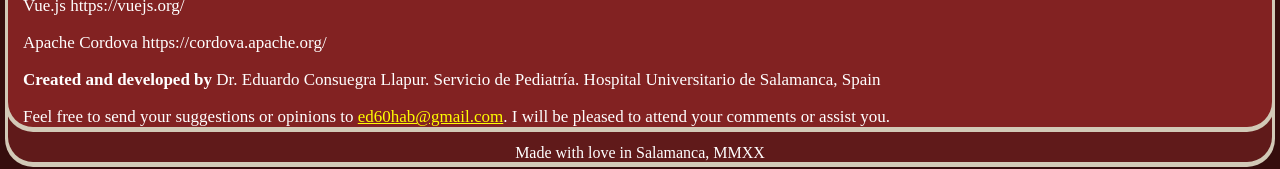
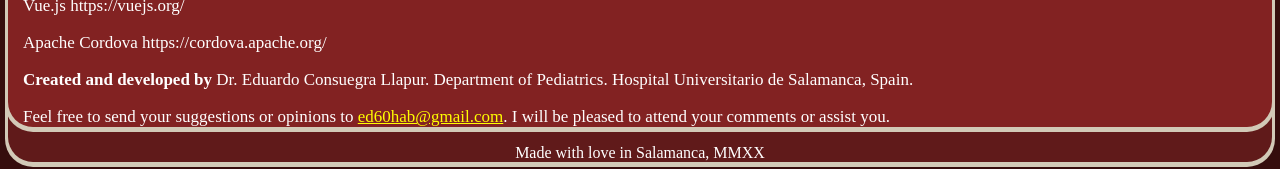
Before and after one commit to ed60hab/q, a Vue app: page /#/about in a window 1280 px wide. Shown: the part 309-478 px from the top of the page. Built offline with nearby package versions, Linux system fonts and the light colour scheme.

Commit message:
Few typo changes

```diff
--- a/src/views/About.vue
+++ b/src/views/About.vue
@@ -21,8 +21,8 @@
         <p></p>
         <p>
           <strong>Created and developed by</strong>
-          Dr. Eduardo Consuegra Llapur. Servicio de Pediatría. Hospital
-          Universitario de Salamanca, Spain
+          Dr. Eduardo Consuegra Llapur. Department of Pediatrics. Hospital
+          Universitario de Salamanca, Spain.
         </p>
         <p>
           Feel free to send your suggestions or opinions to
--- a/src/views/Acronyms.vue
+++ b/src/views/Acronyms.vue
@@ -18,7 +18,7 @@
         <p><strong>CI</strong>: Cardiac Index.</p>
         <p><strong>QP</strong>: Pulmonary Cardiac Output.</p>
         <p class="blueshadow"><strong>Formula:</strong></p>
-        <p><strong>LVOT area</strong> π (LVOT diameter/2)<sup>2</sup></p>
+        <p><strong>LVOT area</strong>= π (LVOT diameter/2)<sup>2</sup></p>
         <p><strong>Systemic SV</strong> = LVOT area x LVOT VTI</p>
         <p><strong>QS</strong> = HR x Systemic SV</p>
         <p><strong>BSA</strong> (Mosteller) = √(W * H) / 60</p>
```
